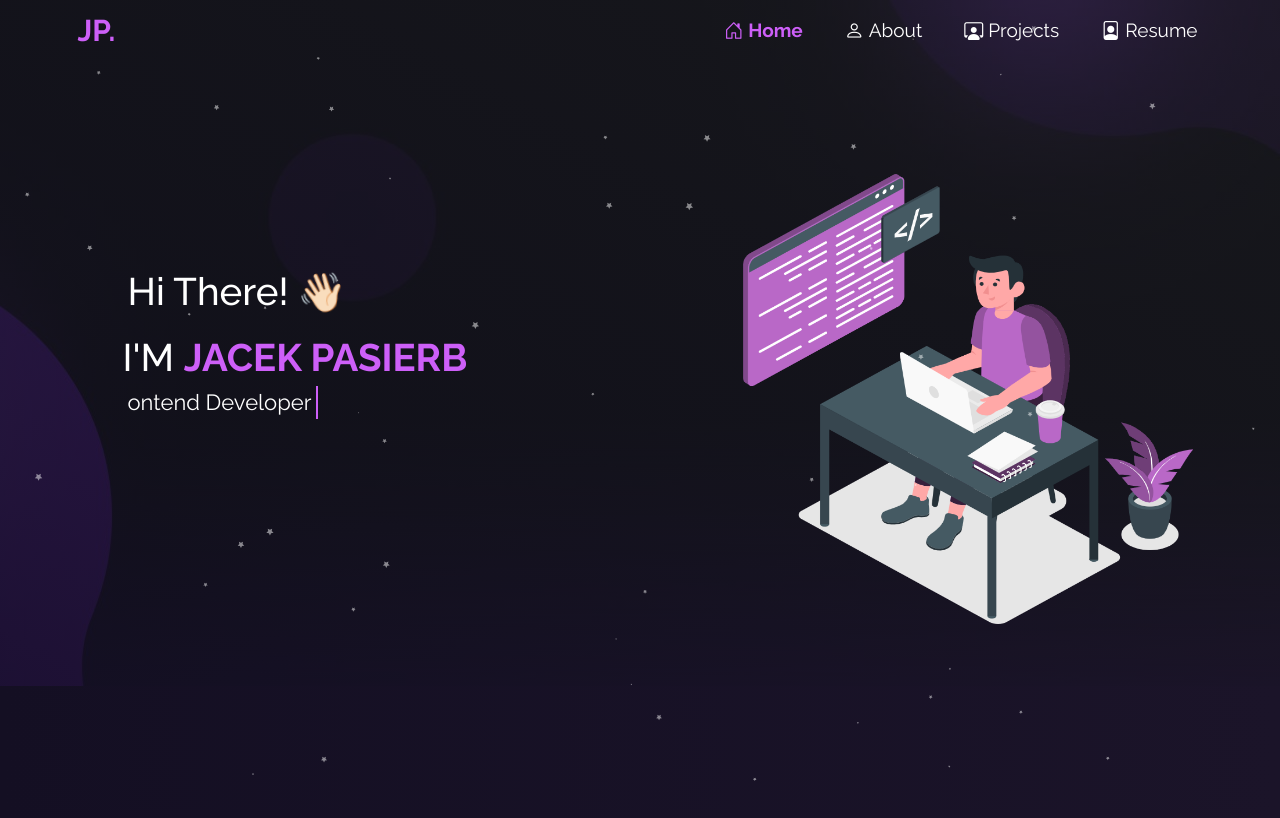
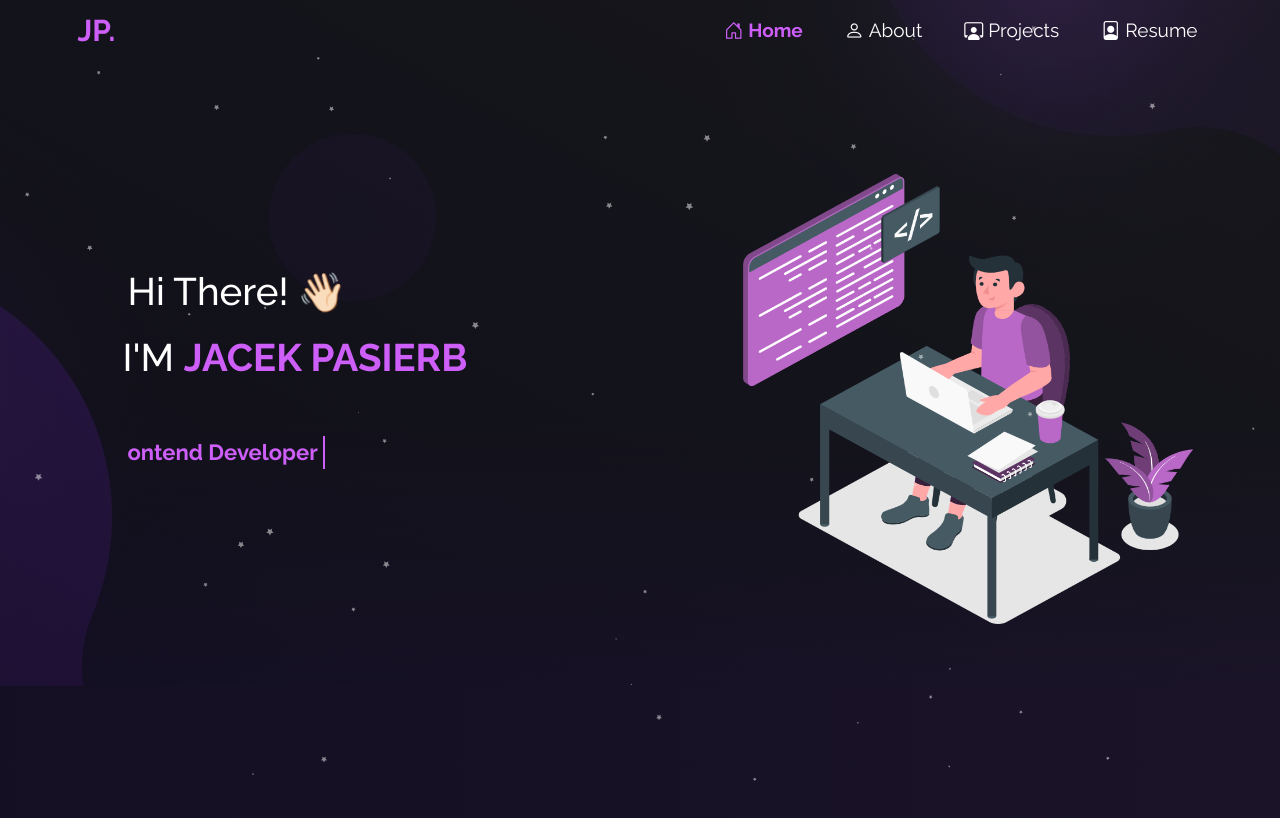
Before and after one commit to JacekPasierb/portfolio-next, a Next.js app: page / in a window 1280 px wide. Shown: the top 818 px of the page. Built offline with nearby package versions, Linux system fonts and the light colour scheme.

Commit message:
Feature - created animated text with gsap

```diff
--- a/src/app/globals.css
+++ b/src/app/globals.css
@@ -230,10 +230,11 @@ body {
 
 .typewriter-container {
   font-size: 1.4rem;
-
   font-family: "Raleway", serif;
+  font-weight: bolder;
   white-space: nowrap; /* Utrzymanie tekstu w jednej linii */
-  padding-left: 50px;
+  color: #cd5ff8;
+  padding: 50px;
 }
 
 .typewriter-text {
```
